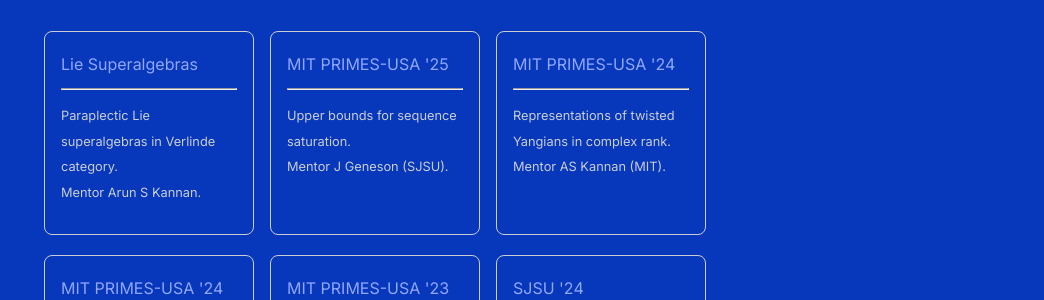
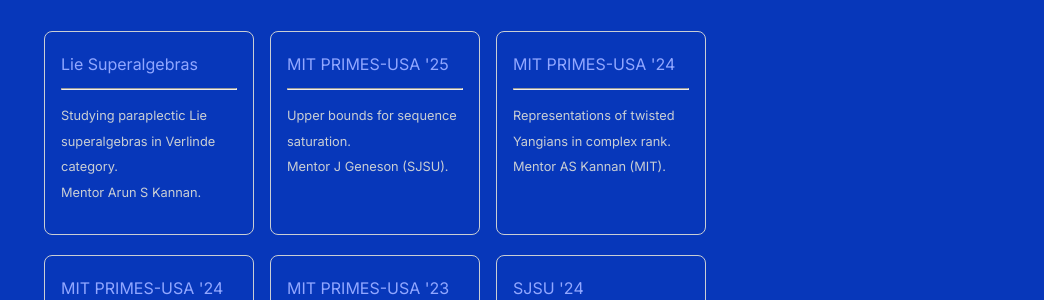
Before and after one commit to shihankanungo/shihankanungo.github.io, a Jekyll site: the page built from projects.md, in a window 1280 px wide. Shown: the part 595-895 px from the top of the page, without its empty margins (236-1280 px from the left). Built offline with Jekyll 4.4.1, drawn with Linux system fonts in a browser that asks for light colours.

Commit message:
Update home.yml

```diff
--- a/_data/home.yml
+++ b/_data/home.yml
@@ -97,7 +97,7 @@
 project_entries:
   - title: Lie Superalgebras
     url: arun-26
-    desc: Paraplectic Lie superalgebras in Verlinde category. <br> Mentor Arun S Kannan.
+    desc: Studying paraplectic Lie superalgebras in Verlinde category. <br> Mentor Arun S Kannan.
 
   - title: MIT PRIMES-USA '25
     url: primes-25
```
